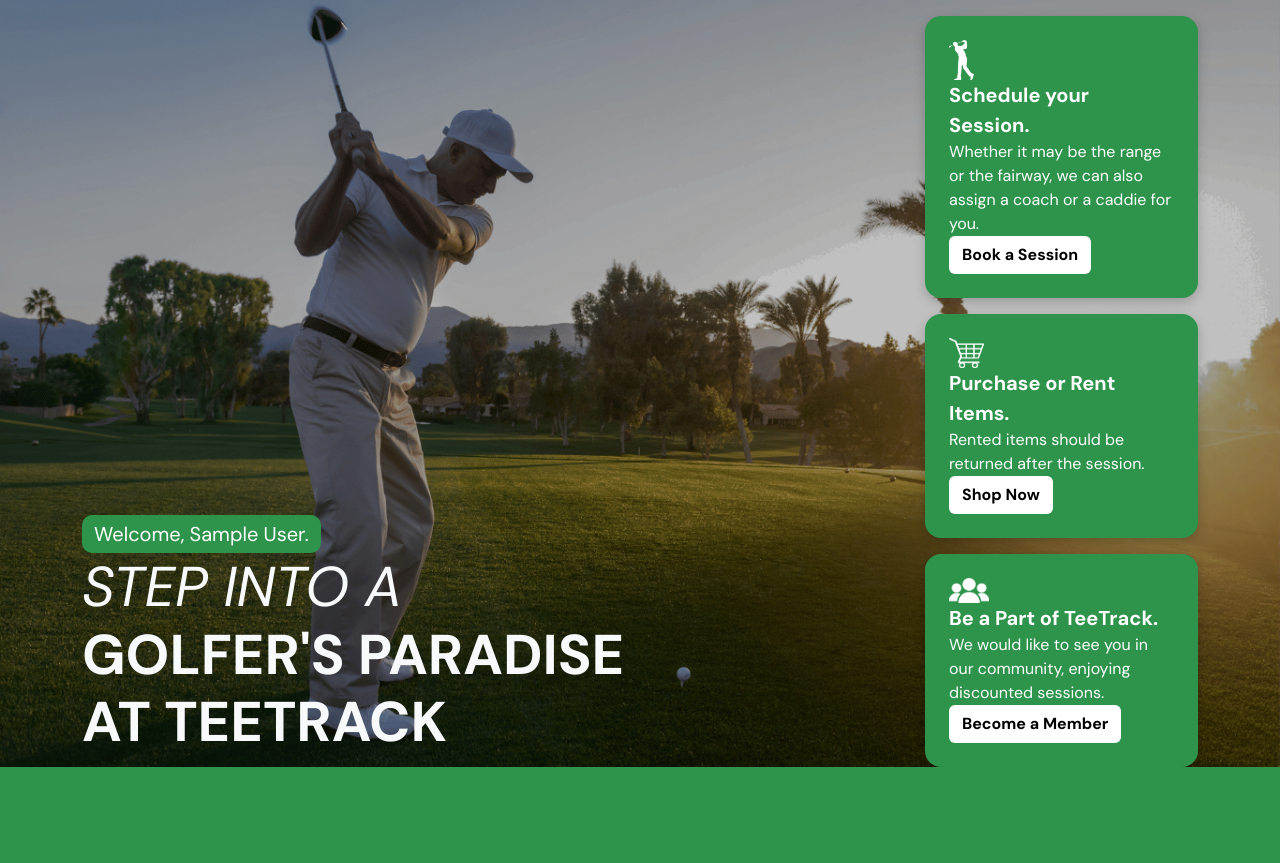
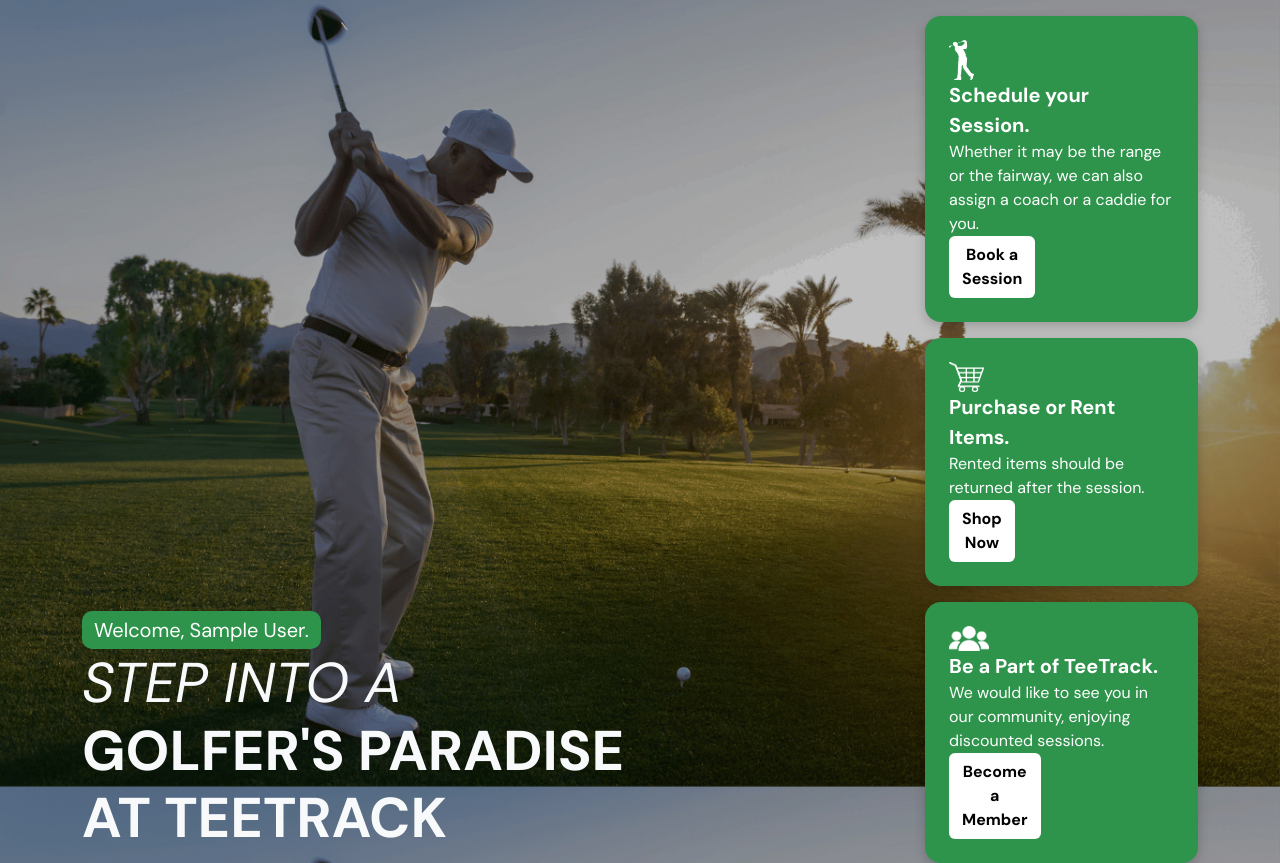
Before and after one commit to johnllss/INFOM_DB-App_Gr3, a Flask app: page / in a window 1280 px wide. Shown: the part 66-929 px from the top of the page. Before the commit the page ends 833 px from the top, so only its background shows below. Run offline with Flask 3, Linux system fonts and the light colour scheme; the visitor is signed in with stand-in values (Sample User, id 1); data that the repository does not hold is empty; some libraries are stand-ins or nearby versions.

Commit message:
fixed boxes

```diff
--- a/golf/templates/home.html
+++ b/golf/templates/home.html
@@ -27,8 +27,8 @@
                 <img src="/static/images/booking_logo.png" alt="Booking Logo" width="25" height="40" class="d-inline-block me-2">
                 <span class="fs-5"><strong>Schedule your Session.</strong></span>
                 <span>Whether it may be the range or the fairway, we can also assign a coach or a caddie for you.</span>
-                <div class="w-30">
-                    <a href="/booking" class="btn bg-white text-black rounded d-inline-block"><strong>Book a Session</strong></button></a>
+                <div class="w-25">
+                    <a href="/booking" class="btn bg-white text-black rounded d-inline-block"><strong>Book a Session</strong></a>
                 </div>
             </div>
 
@@ -36,8 +36,8 @@
                 <img src="/static/images/shop_logo.png" alt="Booking Logo" width="35" height="30" class="d-inline-block me-2">
                 <span class="fs-5"><strong>Purchase or Rent Items.</strong></span>
                 <span>Rented items should be returned after the session.</span>
-                <div class="w-30">
-                    <a href="/shop" class="btn bg-white text-black rounded d-inline-block"><strong>Shop Now</strong></button></a>
+                <div class="w-25">
+                    <a href="/shop" class="btn bg-white text-black rounded d-inline-block"><strong>Shop Now</strong></a>
                 </div>
             </div>
 
@@ -45,8 +45,8 @@
                 <img src="/static/images/membership_logo.png" alt="Booking Logo" width="40" height="25" class="d-inline-block me-2">
                 <span class="fs-5"><strong>Be a Part of TeeTrack.</strong></span>
                 <span>We would like to see you in our community, enjoying discounted sessions.</span>
-                <div class="w-30">
-                    <a href="/membership" class="btn bg-white text-black rounded d-inline-block"><strong>Become a Member</strong></button></a>
+                <div class="w-25">
+                    <a href="/membership" class="btn bg-white text-black rounded d-inline-block"><strong>Become a Member</strong></a>
                 </div>
             </div>
         </div>
```
Also changed, not shown: 4 other files.
